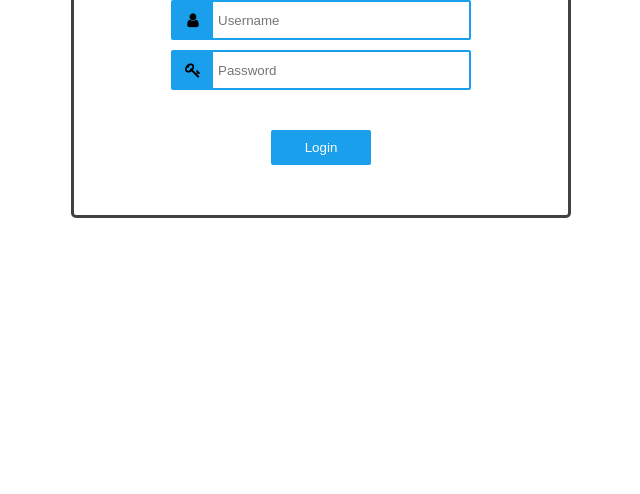
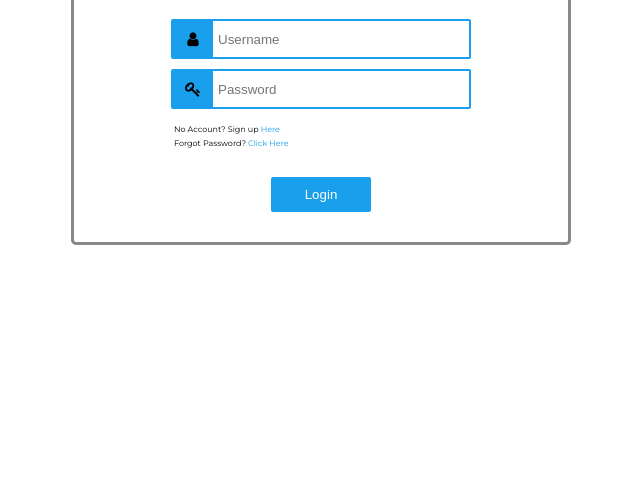
Before and after one commit to EchoApeiron/login-page-example, a plain HTML site: page index.html in a window 1280 px wide. Shown: the part 306-800 px from the top of the page, without its empty margins (319-959 px from the left). Drawn offline with Linux system fonts and the light colour scheme.

Commit message:
Added some other login form elements

```diff
--- a/index.html
+++ b/index.html
@@ -18,7 +18,7 @@
     </head>
     <body>
         <section class="login-container">
-            <div class="login-box">
+            <form class="login-box">
                 <h1>Login </h1>
                 <div class="input-container">
                     <i class="fa fa-user icon"></i>
@@ -28,8 +28,12 @@
                     <i class="fa fa-key icon"></i>
                     <input class="input-field" id="input__password" type="text" placeholder="Password" />
                 </div>
+                <div class="input__links">
+                    <p class="input__signup">No Account? Sign up <a href="">Here</a></p>
+                    <p class="input__forgot">Forgot Password? <a href="">Click Here</a></p>
+                </div>
                 <input id="login-button" type="button" value="Login" />
-            </div>
+            </form>
         </section>
     </body>
 </html>
--- a/styles/login.css
+++ b/styles/login.css
@@ -9,9 +9,9 @@
 
 body {
     display: grid;
-    grid-template-rows: 1fr 500px 1fr;
+    grid-template-rows: 1fr auto 1fr;
     grid-template-columns: 1fr auto 1fr;
-    grid-row-gap: 100px;
+    grid-row-gap: 200px;
     justify-items: center;
     align-items: center;
     font-family: 'Montserrat', sans-serif;
@@ -30,7 +30,7 @@ body {
     align-items: center;
     height: auto;
     width: 500px;
-    border: 3px solid #414141;
+    border: 3px solid #888888;
     border-radius: 5px;
 }
 
@@ -38,7 +38,7 @@ body {
     color: #199fec;
     font-size: 30px;
     margin-top: 50px;
-    margin-bottom: 40px;
+    margin-bottom: 30px;
 }
 
 .input-container {
@@ -46,7 +46,7 @@ body {
     width: 300px;
     border: 2px solid #199fec;
     border-radius: 2px;
-    margin-bottom: 10px;
+    margin: 5px 50px ;
 }
 
 .icon {
@@ -61,13 +61,30 @@ body {
     margin: 0 5px;
 }
 
+.input__links {
+    display: flex;
+    flex-direction: column;
+    width: 100%;
+    margin: 10px;
+}
+
+.input__links p {
+    font-size: 8px;
+    margin-left: 100px;
+    margin-bottom: 4px;
+}
+
+.input__links a {
+    color: #199fec;
+}
+
 #login-button {
     height: 35px;
     width: 100px;
     background-color: #199fec;
     border-radius: 2px;
     color: #fff;
-    margin: 30px 0 50px 0;
+    margin: 15px 0 30px 0;
 }
 
 #login-button:focus {
```
